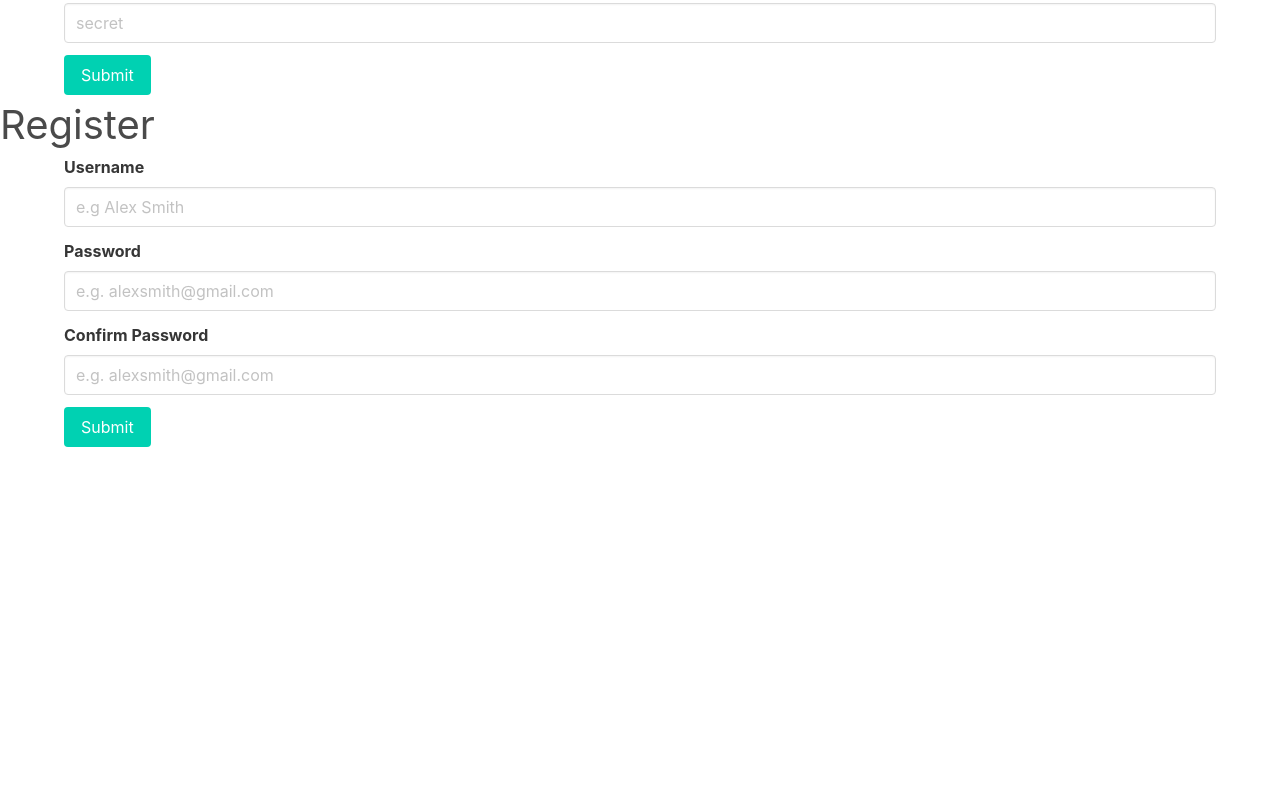
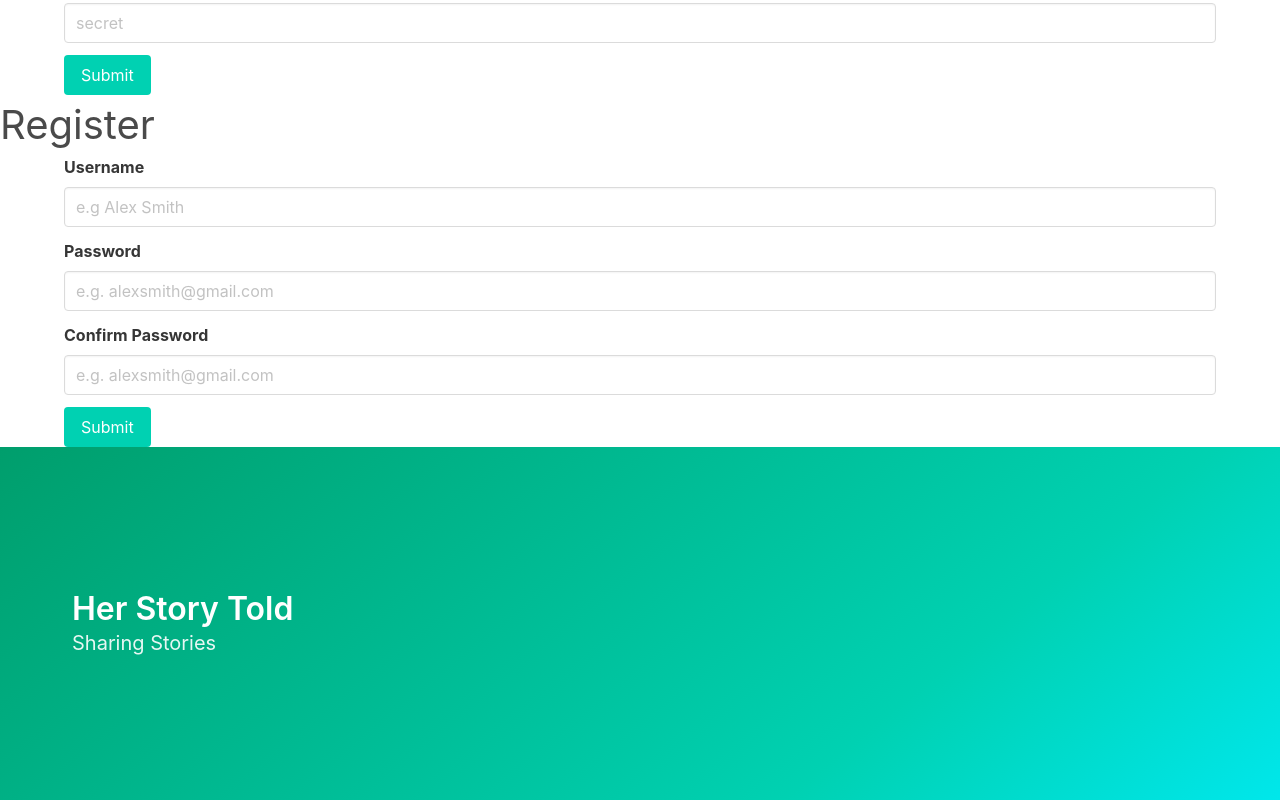
Before and after one commit to digitalinteraction/in-her-shoes-webapp, a Vue app: page / in a window 1280 px wide. Shown: the part 229-1029 px from the top of the page. Before the commit the page ends 800 px from the top, so only its background shows below. Built offline with nearby package versions, Linux system fonts and the light colour scheme.

Commit message:
:zap: Adding title banner

```diff
--- /dev/null
+++ b/src/components/Title.vue
@@ -0,0 +1,25 @@
+<template lang="html">
+  <div class="title">
+    <section class="hero is-medium is-primary is-bold">
+      <div class="hero-body">
+        <div class="container">
+          <h1 class="title">
+            Her Story Told
+          </h1>
+          <h2 class="subtitle">
+            Sharing Stories
+          </h2>
+        </div>
+      </div>
+    </section>
+  </div>
+</template>
+
+<script>
+export default {
+  name: "Title"
+};
+</script>
+
+<style lang="scss">
+</style>
--- a/src/views/Home.vue
+++ b/src/views/Home.vue
@@ -9,6 +9,7 @@
       <Register></Register>
     </div>
 
+    <Title></Title>
 
   </div>
 </template>
@@ -18,13 +19,15 @@
 import Login from "@/components/auth/Login.vue";
 import Register from "@/components/auth/Register.vue";
 import Navbar from "@/components/Navbar";
+import Title from "@/components/Title.vue";
 
 export default {
   name: "home",
   components: {
     Login,
     Register,
-    Navbar
+    Navbar,
+    Title
   },
   computed: {
     isLoggedIn: function() {
```
